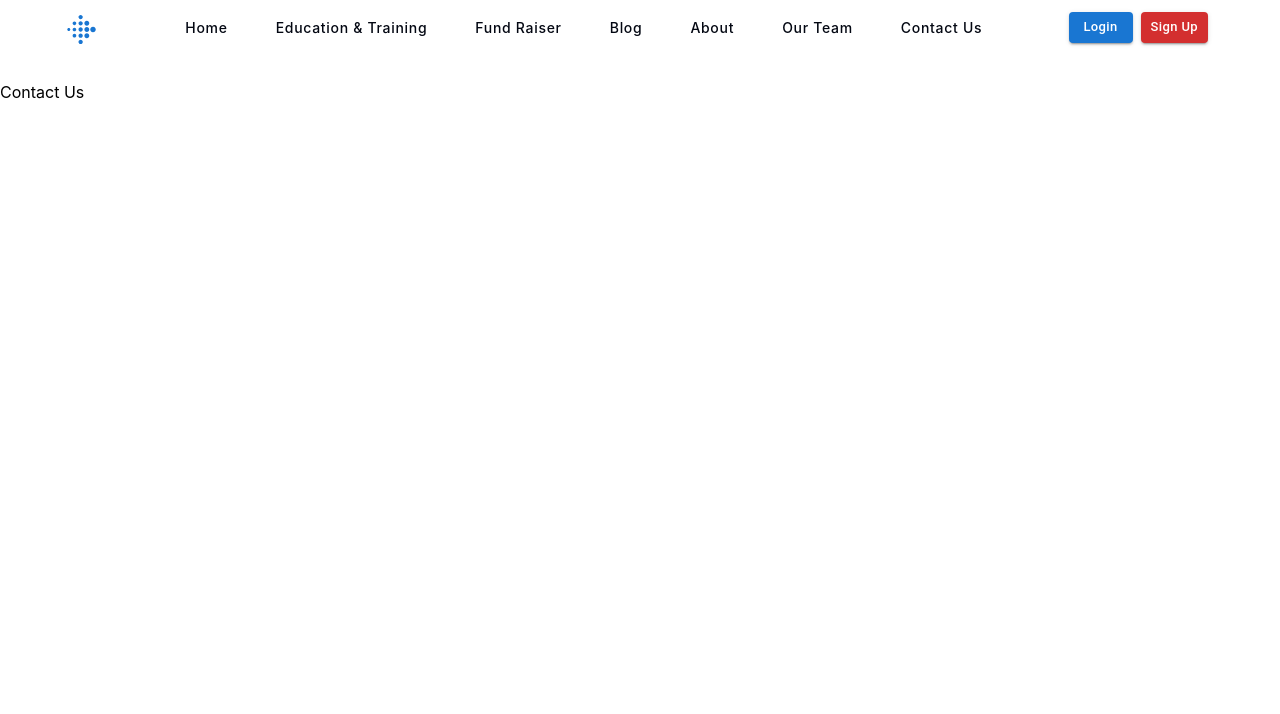
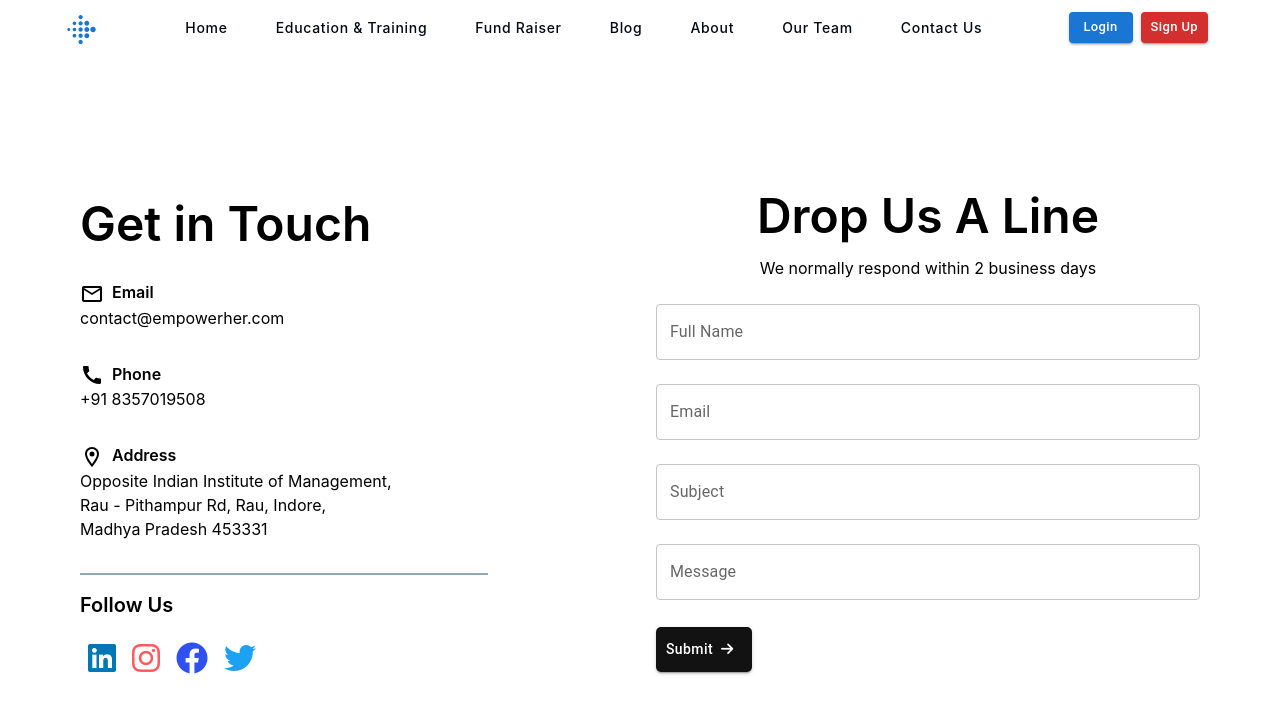
Before and after one commit to DeepakDhakad52/Major-Project, a React (Create React App) app in the folder frontend/: page /contact in a window 1280 px wide. Shown: the top 714 px of the page. Built offline with nearby package versions, Linux system fonts and the light colour scheme.

Commit message:
Contact Page Complete

```diff
--- a/frontend/public/index.html
+++ b/frontend/public/index.html
@@ -9,6 +9,9 @@
       name="description"
       content="Web site created using create-react-app"
     />
+    <!-- Font Awesome  -->
+    <link rel="stylesheet" href="https://cdnjs.cloudflare.com/ajax/libs/font-awesome/6.4.2/css/all.min.css" integrity="sha512-z3gLpd7yknf1YoNbCzqRKc4qyor8gaKU1qmn+CShxbuBusANI9QpRohGBreCFkKxLhei6S9CQXFEbbKuqLg0DA==" crossorigin="anonymous" referrerpolicy="no-referrer" />
+
     <link rel="apple-touch-icon" href="%PUBLIC_URL%/logo192.png" />
     <link rel="manifest" href="%PUBLIC_URL%/manifest.json" />
     <link rel="stylesheet" href="https://cdnjs.cloudflare.com/ajax/libs/font-awesome/6.4.2/css/all.min.css" integrity="sha512-z3gLpd7yknf1YoNbCzqRKc4qyor8gaKU1qmn+CShxbuBusANI9QpRohGBreCFkKxLhei6S9CQXFEbbKuqLg0DA==" crossorigin="anonymous" referrerpolicy="no-referrer" />
--- a/frontend/src/App.css
+++ b/frontend/src/App.css
@@ -52,3 +52,30 @@ section{
 .dialog-box{
     backdrop-filter: blur(10px);
 }
+
+.social-icons{
+    margin-top: 1rem;
+}
+
+.social-icons a{
+    display: inline-block;
+    font-size: 2rem;
+    margin: 0 .5rem;
+    transition: all .5s ease-out;
+}
+.social-icons a:hover{
+    transform: scale(1.2);
+}
+
+.social-icons .linkedin{
+    color: #0077B5;
+}
+.social-icons .insta{
+    color:#FF5A5F;
+}
+.social-icons .fb{
+    color:#3051f1;
+}
+.social-icons .twitter{
+    color: #1DA1F2;
+}
--- a/frontend/src/components/About.js
+++ b/frontend/src/components/About.js
@@ -17,7 +17,7 @@ const About = () => {
       <div className='main_container'>
         <div className='about'>
           <div className='main-left'>
-            <img src={image} alt='image' width={700} height={700}></img>
+            <img src={image} alt='about' width={700} height={700}></img>
           </div>
           <div className='main-right'>
             <h1>Who we are?</h1>
--- a/frontend/src/components/Contact.js
+++ b/frontend/src/components/Contact.js
@@ -1,9 +1,92 @@
+import { Button, Container, TextField } from '@mui/material'
+import EmailOutlinedIcon from '@mui/icons-material/EmailOutlined';
+import CallIcon from '@mui/icons-material/Call';
+import LocationOnOutlinedIcon from '@mui/icons-material/LocationOnOutlined';
+
 import React from 'react'
 
 const Contact = () => {
   return (
-    <section>
-      Contact Us
+    <section className='contact'>
+      <div className='w-screen h-screen bg-white/[.8] absolute top-0 overflow-x-hidden'>
+        <Container>
+          <div className="mx-auto flex mt-44 ">
+
+            <div className="contact1 w-1/2 p-4">
+              <h1 className='text-5xl font-semibold mb-4 mt-2'>Get in Touch</h1>
+              <div className='mt-8'>
+                <EmailOutlinedIcon />
+                <span className='font-semibold ml-2'>Email</span><br />
+                <a href="mailto:someone@yoursite.com" className='mt-2 hover:underline'>contact@empowerher.com</a>
+              </div>
+              <div className='mt-8'>
+                <CallIcon />
+                <span className='font-semibold ml-2'>Phone</span><br />
+                +91 8357019508
+              </div>
+              <div className='mt-8'>
+                <LocationOnOutlinedIcon />
+                <span className='font-semibold ml-2'>Address</span><br />
+                Opposite Indian Institute of Management,<br />
+                Rau - Pithampur Rd, Rau, Indore,<br />
+                Madhya Pradesh 453331
+              </div>
+              <div className='mt-8 border border-slate-400 w-3/4'></div>
+              <div className='mt-4'>
+                <span className='font-semibold text-xl'>Follow Us</span><br />
+                <div className="social-icons">
+                  <a href="/" target='blank' className='linkedin'><i className="fa-brands fa-linkedin"></i></a>
+                  <a href="/" target='blank' className='insta'><i className="fa-brands fa-instagram"></i></a>
+                  <a href="/" target='blank' className='fb'><i className="fa-brands fa-facebook"></i></a>
+                  <a href="/" target='blank' className='twitter'><i className="fa-brands fa-twitter"></i></a>
+                </div>
+              </div>
+            </div>
+
+            <div className="contact2 w-1/2 p-4 ">
+              <h1 className='text-5xl font-semibold mb-4 text-center'>Drop Us A Line</h1>
+              <p className='text-center'>We normally respond within 2 business days</p>
+              <div className='w-full rounded-lg mt-6 '>
+                <TextField id="outlined-basic" label="Full Name" variant="outlined" fullWidth={true} />
+              </div>
+              <div className='w-full rounded-lg mt-6 '>
+                <TextField id="outlined-basic" label="Email" variant="outlined" fullWidth={true} />
+              </div>
+              <div className='w-full rounded-lg mt-6 '>
+                <TextField id="outlined-basic" label="Subject" variant="outlined" fullWidth={true} />
+              </div>
+              <div className='w-full rounded-lg mt-6'>
+                <TextField id="outlined-multiline-flexible" label="Message" multiline maxRows={4} fullWidth={true} />
+              </div>
+              <div className='w-full'>
+                <Button
+                  variant='contained'
+                  size="medium"
+                  style={{ margin: '5% auto', background: '#121212', padding: '10px', textTransform: 'capitalize', borderRadius: '5px' }}
+                >Submit<i className="fa-solid fa-arrow-right px-2"></i>
+                </Button>
+              </div>
+            </div>
+          </div>
+        </Container>
+        <div className='w-screen mt-24 p-16' style={{ background: 'rgb(254, 233, 209)' }}>
+          <Container>
+            <div className="flex p-8">
+              <div className='w-1/2 p-8'>
+                <h2 className='text-4xl font-semibold leading-snug text-center'>Register Now Forget 20% Discount Every Courses</h2>
+                <p className='text-center mt-4'>Nam ipsum risus, rutrum vitae, vestibulum eu, molestie vel, lacus. Sed magna purus, fermentum eu</p>
+                <div className=''>
+                  <input type="email" name="" id="" placeholder='Email address' className=' w-full rounded-lg text-sm mt-6 p-4 text-slate-800 outline-0' />
+                  <button className='btn' style={{marginTop:'1rem'}}>Register</button>
+                </div>
+              </div>
+              <div className='w-1/2'>
+                <img src={'https://zone-ui.vercel.app/assets/illustrations/illustration_newsletter.svg'} alt="contact" width={350} className='mx-auto' />
+              </div>
+            </div>
+          </Container>
+        </div>
+      </div>
     </section>
   )
 }
--- a/frontend/src/components/styles/education.css
+++ b/frontend/src/components/styles/education.css
@@ -29,3 +29,32 @@ section.education{
         font-size: 3em;
     }
 }
+
+.marquee-container {
+    width: 100%;
+    overflow: hidden;
+    position: relative;
+    border: 1px solid red;
+    margin-bottom: 5rem;
+  }
+
+  .marquee {
+    display: flex;
+    animation: marquee-scroll linear infinite alternate;
+    animation-delay: 0s;
+  }
+
+  .customer {
+    display: flex;
+    align-items: center;
+    padding: 0 16px;
+  }
+
+  @keyframes marquee-scroll {
+    0% {
+      transform: translateX(100%);
+    }
+    100% {
+      transform: translateX(-20%);
+    }
+  }
```
Also changed, not shown: frontend/src/components/EducationAndTraining.js (+50 -2 lines).
